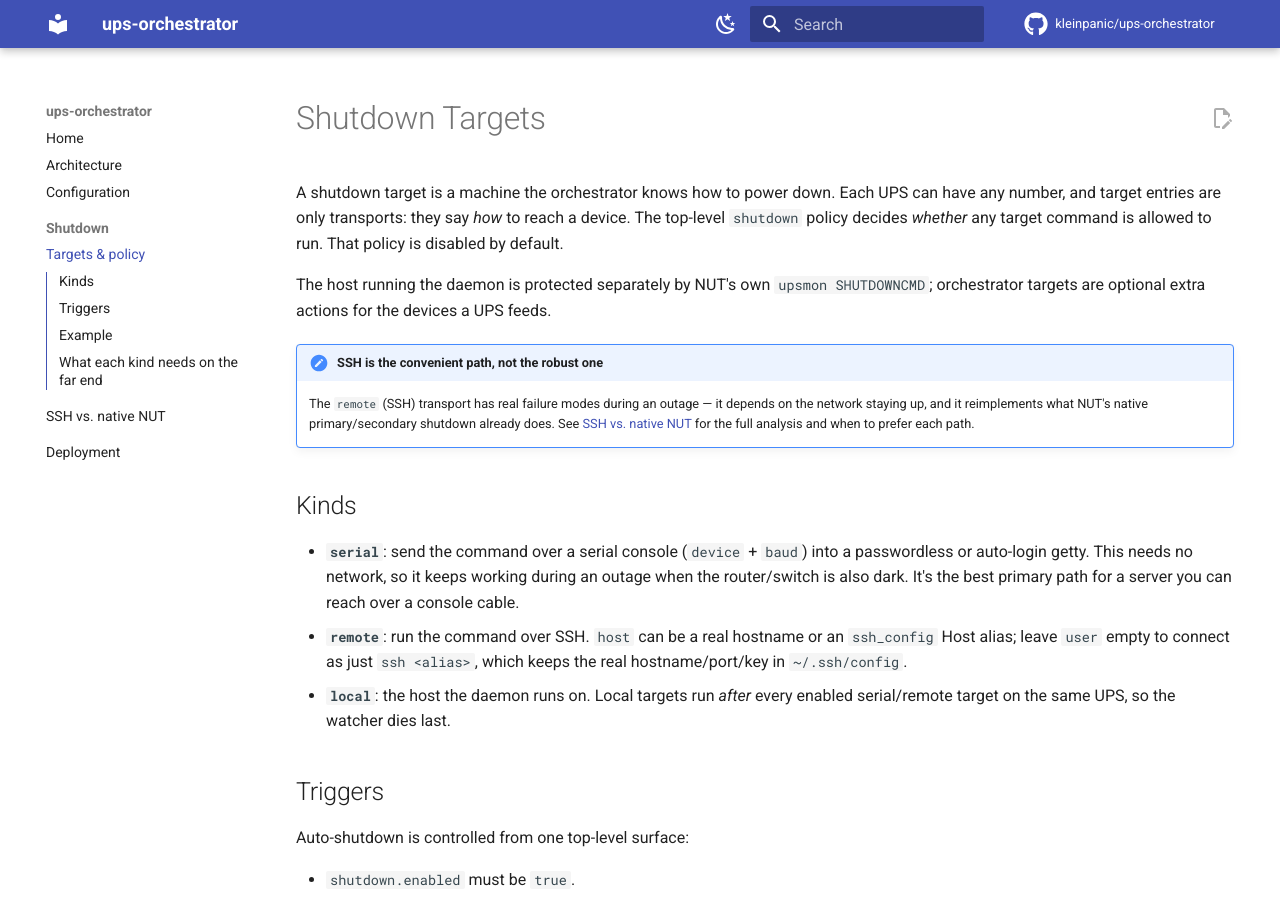
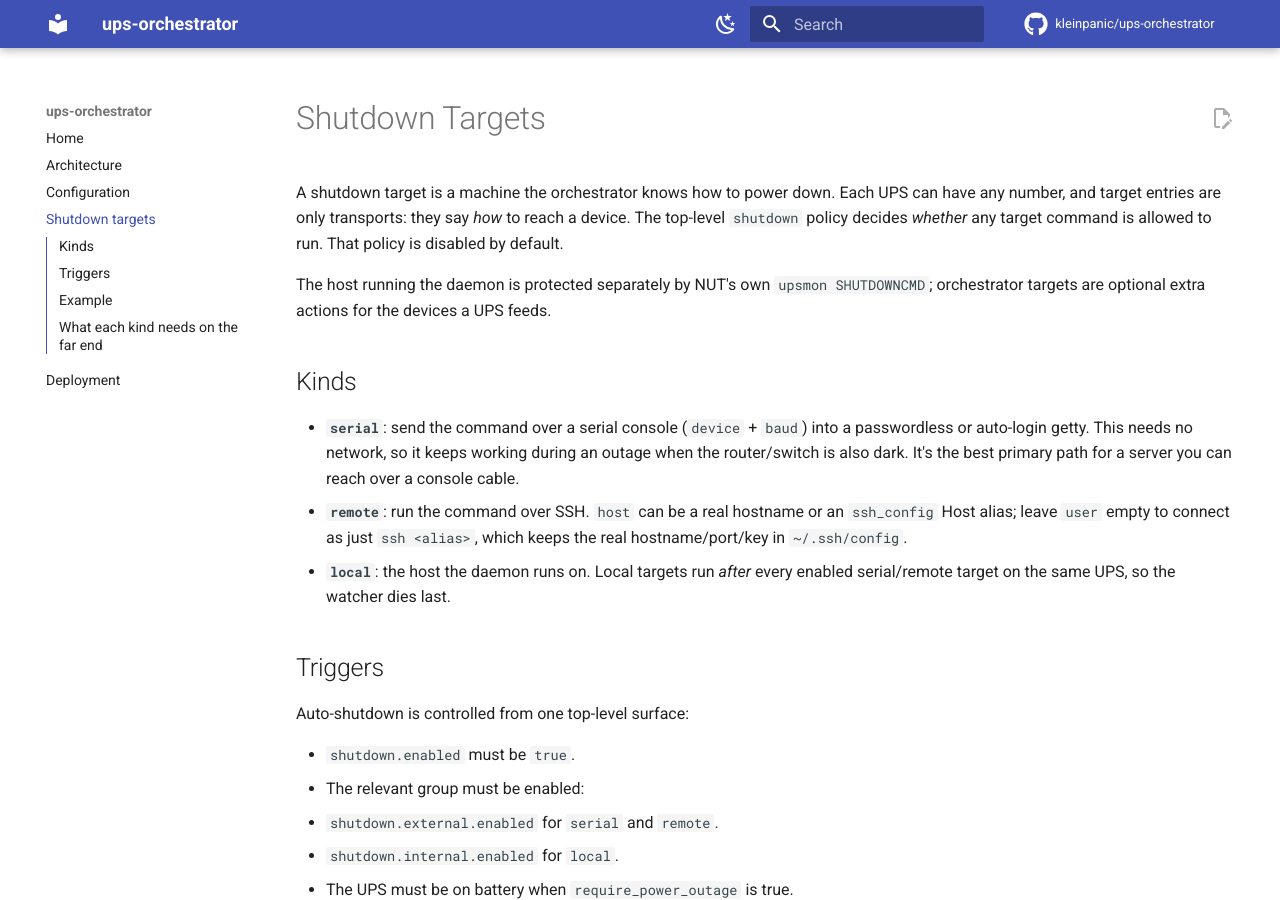
Before and after one commit to kleinpanic/ups-orchestrator, an MkDocs documentation site: the page built from docs/Shutdown-Targets.md, in a window 1280 px wide and 900 px high. Built offline with MkDocs 1.6.1 and Material for MkDocs 9.7.7, drawn with Linux system fonts in a browser that asks for light colours; comment, search, counter and statistics services are not loaded.

Commit message:
docs: drop the analysis page from nav + targets link

```diff
--- a/docs/Shutdown-Targets.md
+++ b/docs/Shutdown-Targets.md
@@ -8,13 +8,6 @@ command is allowed to run. That policy is disabled by default.
 The host running the daemon is protected separately by NUT's own
 `upsmon SHUTDOWNCMD`; orchestrator targets are optional extra actions for the
 devices a UPS feeds.
-
-!!! note "SSH is the convenient path, not the robust one"
-    The `remote` (SSH) transport has real failure modes during an outage — it
-    depends on the network staying up, and it reimplements what NUT's native
-    primary/secondary shutdown already does. See
-    [SSH vs. native NUT](Shutdown-Mechanisms.md) for the full analysis and when to
-    prefer each path.
 
 ## Kinds
 
--- a/mkdocs.yml
+++ b/mkdocs.yml
@@ -41,9 +41,7 @@ nav:
   - Home: index.md
   - Architecture: Architecture.md
   - Configuration: Configuration.md
-  - Shutdown:
-      - Targets & policy: Shutdown-Targets.md
-      - SSH vs. native NUT: Shutdown-Mechanisms.md
+  - Shutdown targets: Shutdown-Targets.md
   - Deployment: Deployment.md
 
 # Home.md is the GitHub-wiki landing page; the MkDocs site uses index.md instead.
```
